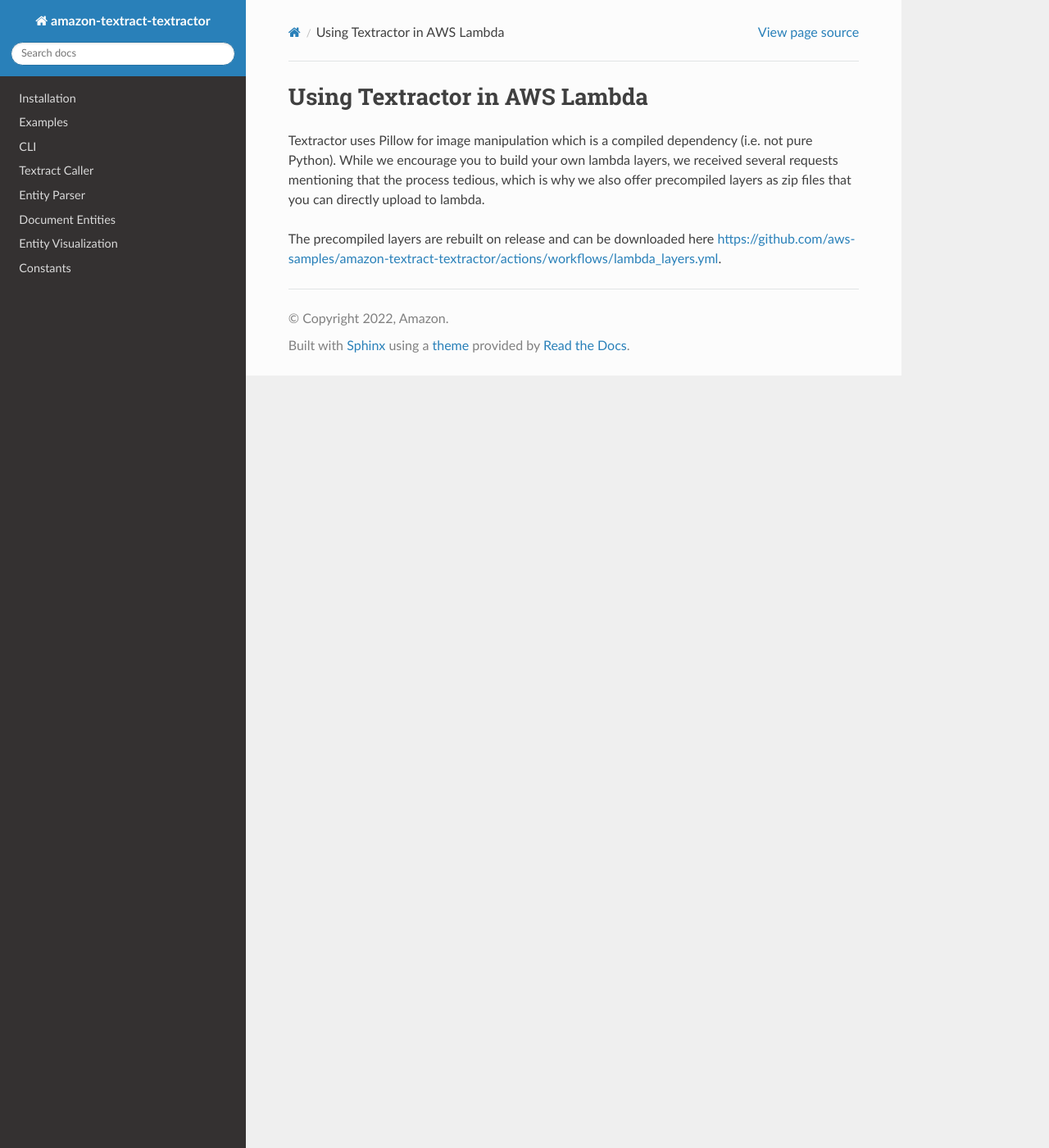
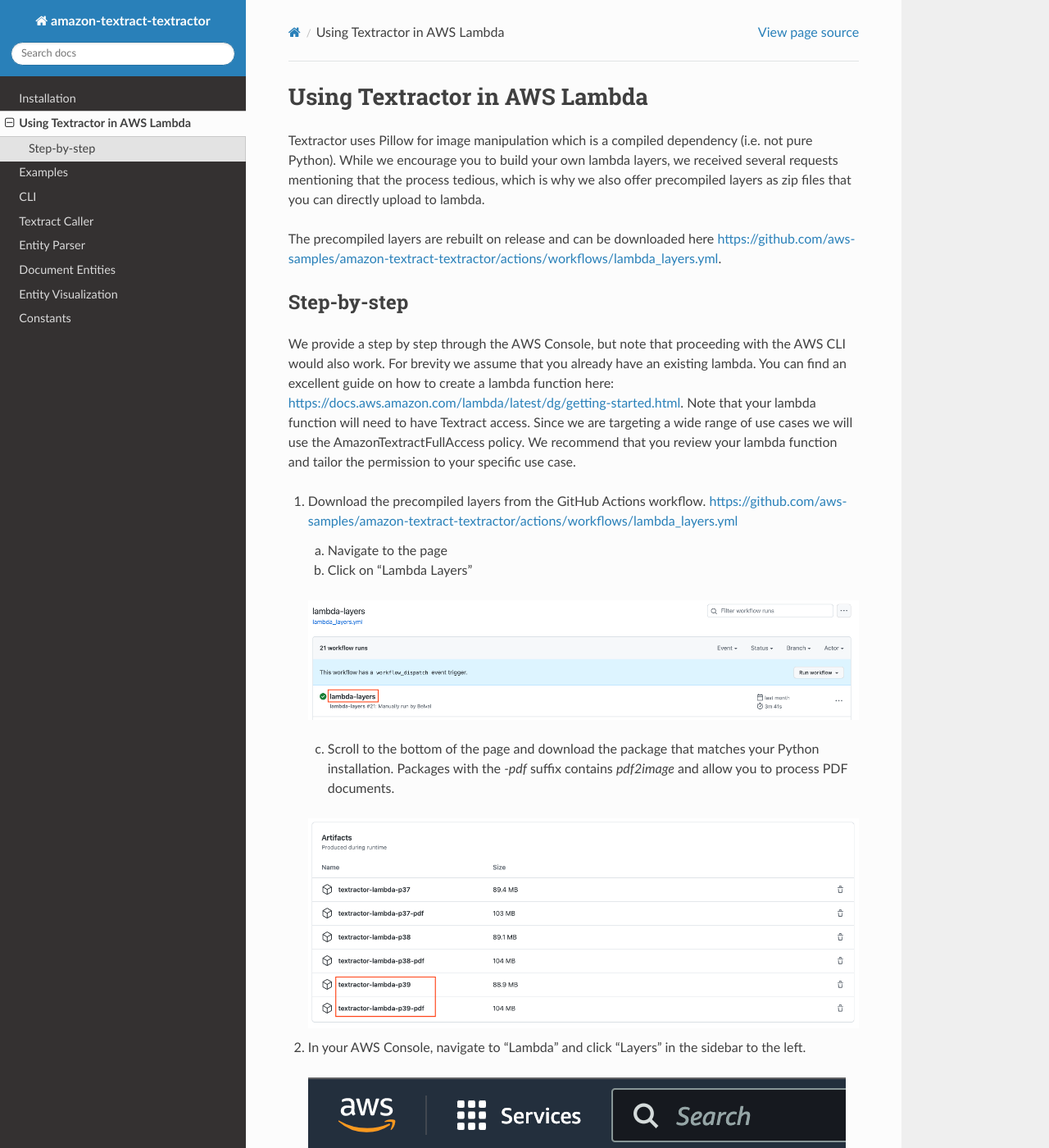
Before and after one commit to aws-samples/amazon-textract-textractor, a Sphinx documentation site: the page built from docs/source/using_in_lambda.rst, in a window 1280 px wide and 1400 px high. Shown: the whole window at 82% size. Built offline with Sphinx 7.4.7 and the Read the Docs theme 2.0.0, drawn with Linux system fonts in a browser that asks for light colours; pages that are not in the unit, such as notebooks, are missing from menus; some of the changed text lies outside the part shown.

Commit message:
Add lambda and signature detection tutorial

```diff
--- a/docs/source/examples.rst
+++ b/docs/source/examples.rst
@@ -14,4 +14,5 @@
    notebooks/using_analyze_id
    notebooks/using_queries
    notebooks/interfacing_with_trp2
+   notebooks/signature_detection
    notebooks/going_further
--- a/docs/source/index.rst
+++ b/docs/source/index.rst
@@ -53,6 +53,7 @@
    :maxdepth: 2
 
    installation
+   using_in_lambda
    examples
    commandline
 
--- a/docs/source/using_in_lambda.rst
+++ b/docs/source/using_in_lambda.rst
@@ -9,3 +9,52 @@
 which is why we also offer precompiled layers as zip files that you can directly upload to lambda.
 
 The precompiled layers are rebuilt on release and can be downloaded here https://github.com/aws-samples/amazon-textract-textractor/actions/workflows/lambda_layers.yml.
+
+Step-by-step
+------------
+
+We provide a step by step through the AWS Console, but note that proceeding with the AWS CLI would also work. For brevity we assume that you already have an existing lambda.
+You can find an excellent guide on how to create a lambda function here:
+https://docs.aws.amazon.com/lambda/latest/dg/getting-started.html. Note that your lambda function will need
+to have Textract access. Since we are targeting a wide range of use cases we will use the AmazonTextractFullAccess
+policy. We recommend that you review your lambda function and tailor the permission to your specific use case.
+
+1. Download the precompiled layers from the GitHub Actions workflow. https://github.com/aws-samples/amazon-textract-textractor/actions/workflows/lambda_layers.yml
+
+   a. Navigate to the page
+
+   b. Click on "Lambda Layers"
+
+   .. image:: images/lambda_tutorial/1b.png
+
+   c. Scroll to the bottom of the page and download the package that matches your Python installation. Packages with the `-pdf` suffix contains `pdf2image` and allow you to process PDF documents.
+
+   .. image:: images/lambda_tutorial/1c.png
+
+2. In your AWS Console, navigate to "Lambda" and click "Layers" in the sidebar to the left.
+
+   .. image:: images/lambda_tutorial/2.png
+
+   a. Click "Create layer"
+
+   .. image:: images/lambda_tutorial/2a.png
+
+   b. Fill-in the form and upload the .zip file you downloaded in step 1.
+
+   .. image:: images/lambda_tutorial/2b.png
+
+   c. Click "Create"
+
+3. Navigate to your lambda
+
+   a. Scroll down and click "Add a layer"
+
+   .. image:: images/lambda_tutorial/3a.png
+
+   b. Choose "Custom layers" and pick your amazon-textract-textractor layer
+
+   c. Click "Add"
+
+   .. image:: images/lambda_tutorial/3c.png
+
+4. Update your code to use Textractor
```
Also changed, not shown: docs/source/images/lambda_tutorial/1b.png (added), docs/source/images/lambda_tutorial/1c.png (added), docs/source/images/lambda_tutorial/2.png (added), docs/source/images/lambda_tutorial/2a.png (added), docs/source/images/lambda_tutorial/2b.png (added), docs/source/images/lambda_tutorial/3a.png (added), docs/source/images/lambda_tutorial/3c.png (added), 1 other file.
